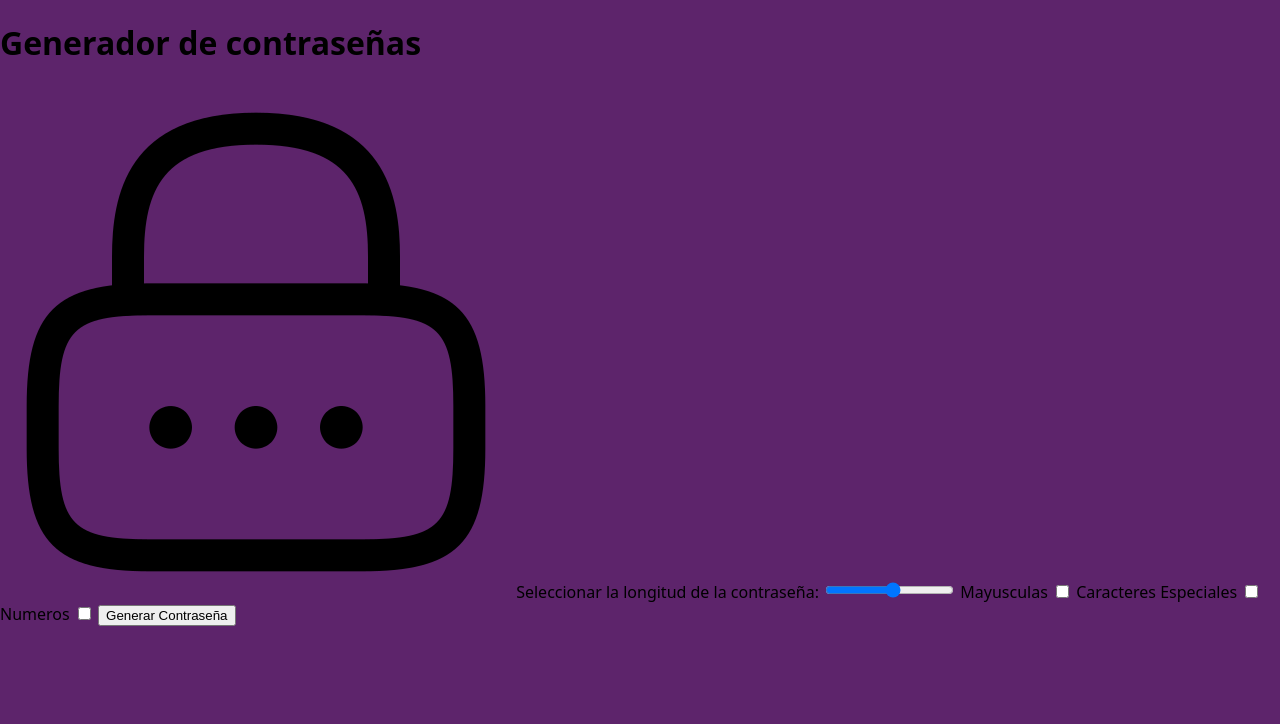
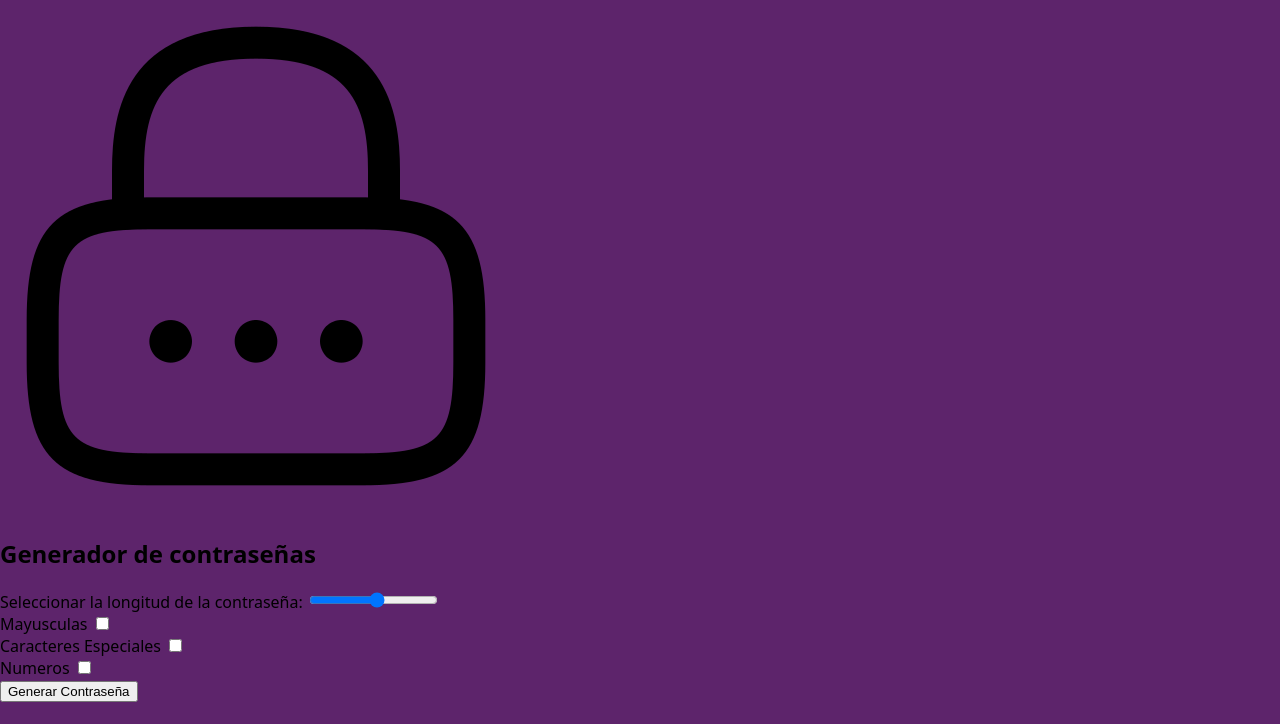
Before and after one commit to LilAguh/generador-de-claves-django, a Django app: page / in a window 1280 px wide. Shown: the part 76-800 px from the top of the page. Run offline with Django 4.2, Linux system fonts and the light colour scheme.

Commit message:
se agregan las clases a los elementos

```diff
--- a/generator/templates/home.html
+++ b/generator/templates/home.html
@@ -1,22 +1,36 @@
 {% extends 'layout.html'%} {% block content %} {% load static %}
-
+<section>
     <form action="{% url 'password' %}">
+        <img src="{% static 'icons/candado.png' %}" alt="" class="form_logo" />
         <h1>Generador de contraseñas</h1>
-    <img src="{% static 'icons/candado.png' %}" alt="" />
 
         <label for="length">Seleccionar la longitud de la contraseña:</label>
-    <input type="range" name="length" id="length" min="6" max="23" />
+        <input
+            type="range"
+            name="length"
+            id="length"
+            min="6"
+            max="23"
+            class="form_range"
+        />
 
+        <div class="form_checkbox">
             <label for="uppercase">Mayusculas</label>
             <input type="checkbox" name="uppercase" id="uppercase" />
+        </div>
 
+        <div class="form_checkbox">
             <label for="special">Caracteres Especiales</label>
             <input type="checkbox" name="special" id="special" />
+        </div>
 
+        <div class="form_checkbox">
             <label for="numbers">Numeros</label>
             <input type="checkbox" name="numbers" id="numbers" />
+        </div>
 
         <button>Generar Contraseña</button>
     </form>
+</section>
 
 {% endblock %}
```
Lines whose indentation alone changed are shown as unchanged.
